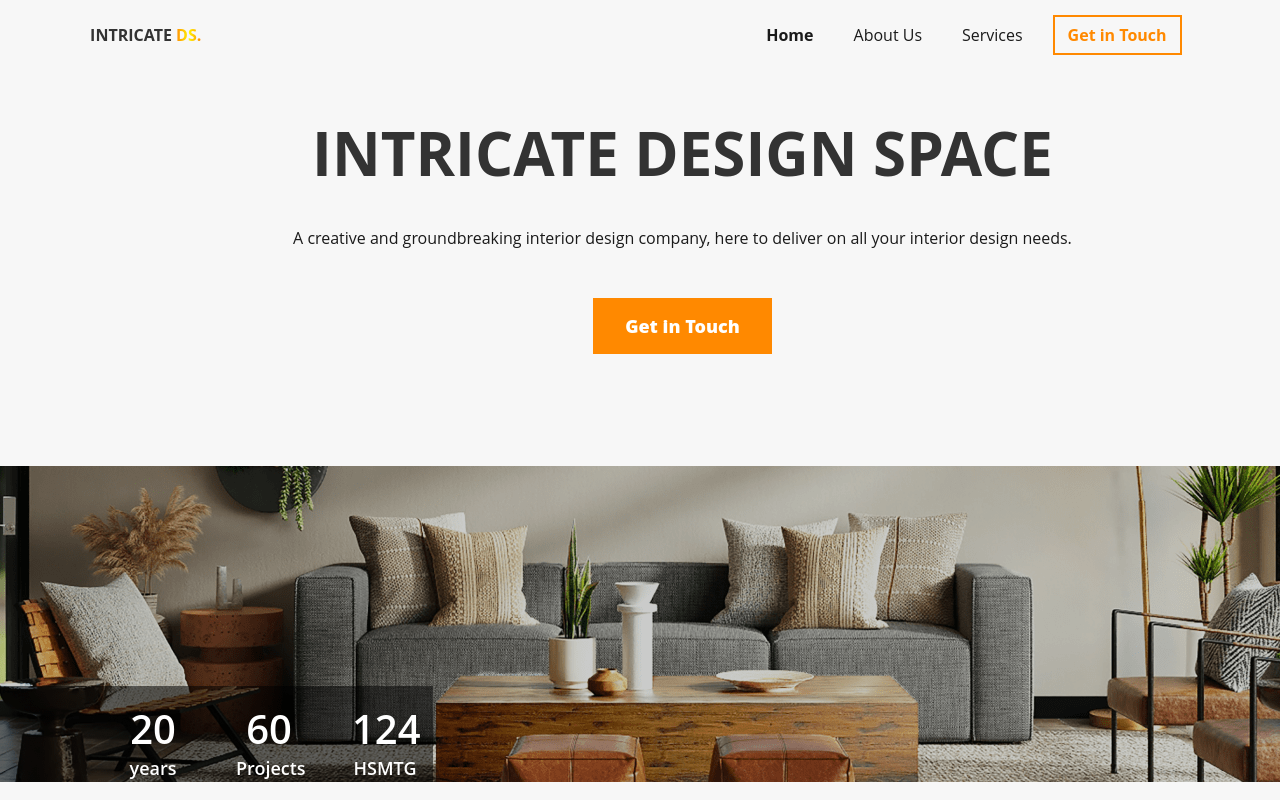
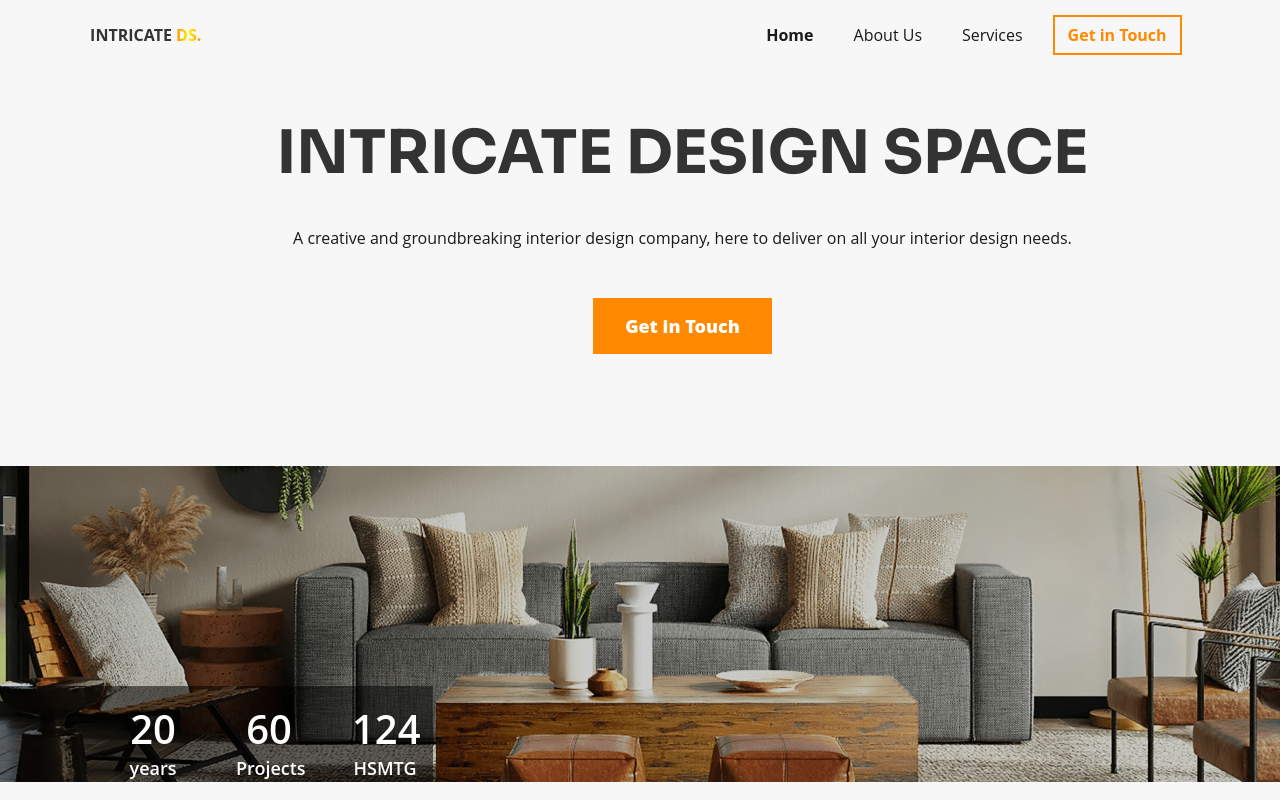
Before and after one commit to Greg-Soap/intricatedesign, a React (Create React App) app: page / in a window 1280 px wide. Shown: the top 800 px of the page. Built offline with nearby package versions, Linux system fonts and the light colour scheme.

Commit message:
importing font

```diff
--- a/src/pages/home/Home.scss
+++ b/src/pages/home/Home.scss
@@ -1,4 +1,5 @@
-@import '../../Colors.scss';
+@import "../../Colors.scss";
+@import url("https://fonts.googleapis.com/css2?family=Sora:wght@700&display=swap");
 
 .home_container {
 	height: auto;
@@ -22,7 +23,7 @@
 	gap: 16px;
 
 	> h1 {
-        font-family: 'Open Sans';
+		font-family: 'Sora', sans-serif;
 		font-style: normal;
 		font-weight: 700;
 		font-size: 60px;
@@ -33,13 +34,13 @@
 	}
 
 	> p {
-        font-family: 'Open Sans';
+		font-family: "Open Sans";
 		font-style: normal;
 		font-weight: 400;
 		font-size: 16px;
 		line-height: 150%;
 		text-align: center;
-        color: #1A1A1A;
+		color: #1a1a1a;
 	}
 
 	> .home_btn {
@@ -47,12 +48,12 @@
 		background-color: $Contact-btn;
 		padding: 18px 32px;
 
-        font-family: 'Open Sans';
+		font-family: "Open Sans";
 		font-style: normal;
 		font-weight: 800;
 		font-size: 18px;
 		line-height: 20px;
-        color: #FFFFFF;
+		color: #ffffff;
 		margin-top: 16px;
 	}
 
@@ -63,7 +64,6 @@
 }
 
 @media screen and (min-width: 769px) and (max-width: 1024px) {
-
 }
 
 @media screen and (max-width: 768px) {
@@ -74,7 +74,7 @@
 		margin-left: 0;
 
 		> h1 {
-            font-family: 'Open Sans';
+			font-family: "Open Sans";
 			font-style: normal;
 			font-weight: 800;
 			font-size: 36px;
@@ -84,14 +84,13 @@
 		}
 
 		> p {
-            font-family: 'Open Sans';
+			font-family: "Open Sans";
 			font-style: normal;
 			font-weight: 400;
 			font-size: 16px;
 			line-height: 150%;
 			text-align: center;
-            color: #1A1A1A;
-
+			color: #1a1a1a;
 		}
 	}
 }
```
Lines whose indentation alone changed are shown as unchanged.
